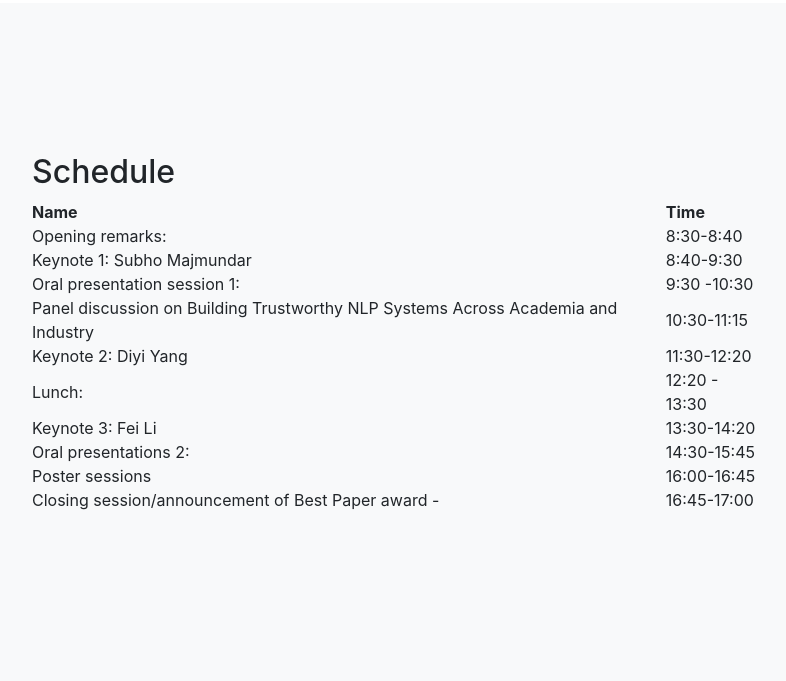
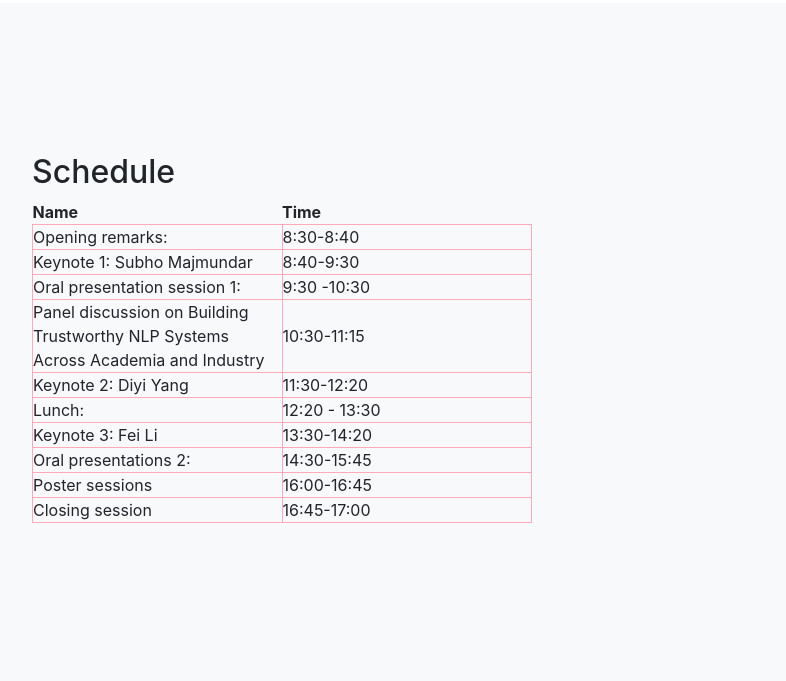
Before and after one commit to trustnlpworkshop/trustnlpworkshop.github.io, a website with bundled scripts: page index.html in a window 1280 px wide. Shown: the part 1179-1860 px from the top of the page, without its empty margins (243-1029 px from the left). Built offline with nearby package versions, Linux system fonts and the light colour scheme; files whose address does not match are found by name.

Commit message:
Update index.html

```diff
--- a/index.html
+++ b/index.html
@@ -16,6 +16,11 @@
   <!-- Custom styles for this template -->
   <link href="css/scrolling-nav.css" rel="stylesheet">
 
+<style>
+   table {border-collapse:collapse; table-layout:fixed; width:500px;}
+   table td {border:solid 1px #fab; width:100px; word-wrap:break-word;}
+   </style>
+
 </head>
 
 <body id="page-top">
@@ -33,7 +38,7 @@
             <a class="nav-link js-scroll-trigger" href="#about">About</a>
           </li>
            <li class="nav-item">
-            <a class="nav-link js-scroll-trigger" href="#call_for_papers">Schedule</a>
+            <a class="nav-link js-scroll-trigger" href="#schedule">Schedule</a>
           </li>
           <li class="nav-item">
             <a class="nav-link js-scroll-trigger" href="#call_for_papers">Call for papers</a>
@@ -74,7 +79,8 @@
     </div>
   </section>
 
-   <section id="call_for_papers" class="bg-light">
+
+    <section id="schedule" class="bg-light">
     <div class="container">
       <div class="row">
         <div class="col-lg-8 mx-auto">
@@ -125,7 +131,7 @@
     <td>16:00-16:45</td>
   </tr>
   <tr>
-    <td>Closing session/announcement of Best Paper award - </td>
+    <td>Closing session</td>
     <td>16:45-17:00</td>
   </tr>
 </tbody>
```
